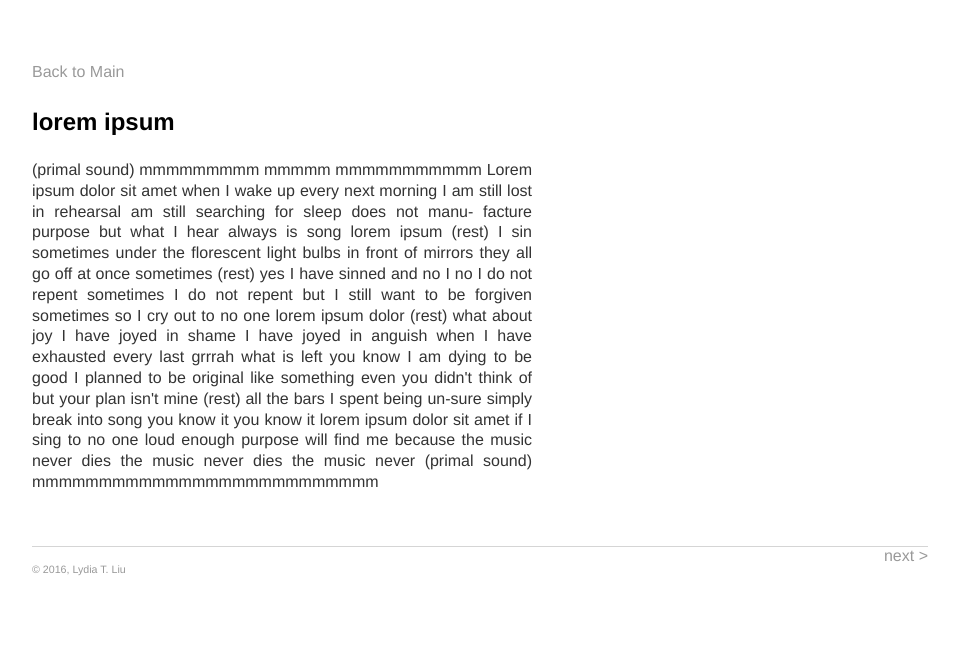
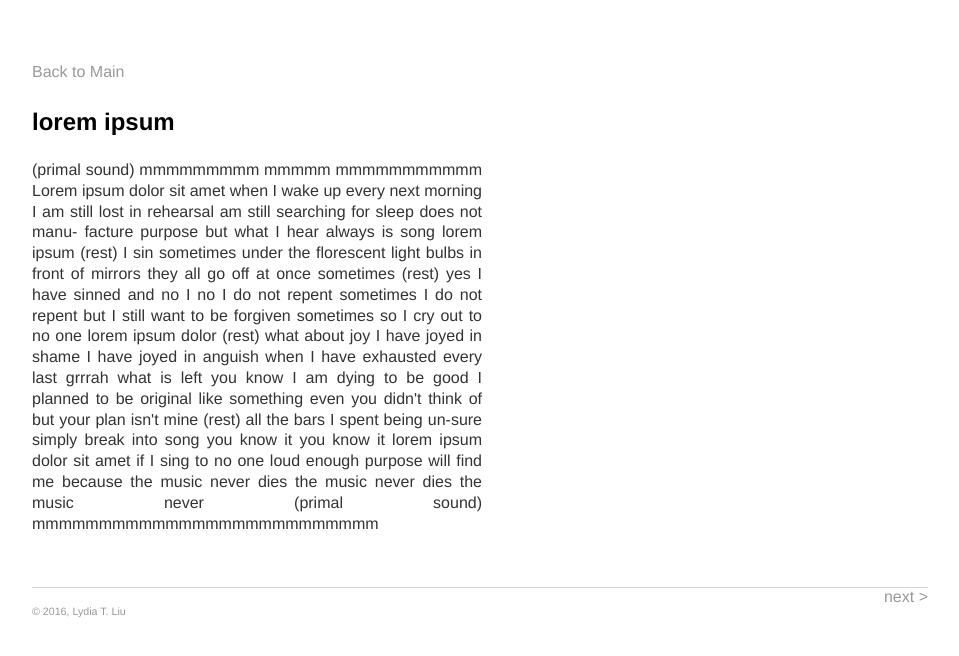
Before and after one commit to serenalwang/serenalwang.github.io, a Jekyll site: the page built from poems/lorem.md, in a window 1280 px wide. Shown: the top 656 px of the page, without its empty margins (160-1119 px from the left). Built offline with Jekyll 4.4.1, drawn with Linux system fonts in a browser that asks for light colours.

Commit message:
Update lorem.md

```diff
--- a/poems/lorem.md
+++ b/poems/lorem.md
@@ -5,7 +5,7 @@ title: lorem ipsum
 
 ### lorem ipsum
 
-<p style="width:500px;text-align:justify">
+<p style="width:450px;text-align:justify">
 (primal sound) mmmmmmmmm mmmmm mmmmmmmmmmm Lorem ipsum dolor sit amet when I wake up every next morning I am still lost in rehearsal am still searching for sleep does not manu- facture purpose but what I hear always is song lorem ipsum (rest) I sin sometimes under the florescent light bulbs in front of mirrors they all go off at once sometimes (rest) yes I have sinned and no I no I do not repent sometimes I do not repent but I still want to be forgiven sometimes so I cry out to no one lorem ipsum dolor (rest) what about joy I have joyed in shame I have joyed in anguish when I have exhausted every last grrrah what is left you know I am dying to be good I planned to be original like something even you didn't think of but your plan isn't mine (rest) all the bars I spent being un-sure simply break into song you know it you know it lorem ipsum dolor sit amet if I sing to no one loud enough purpose will find me because the music never dies the music never dies the music never (primal sound) mmmmmmmmmmmmmmmmmmmmmmmmmm
 </p>
 
```
